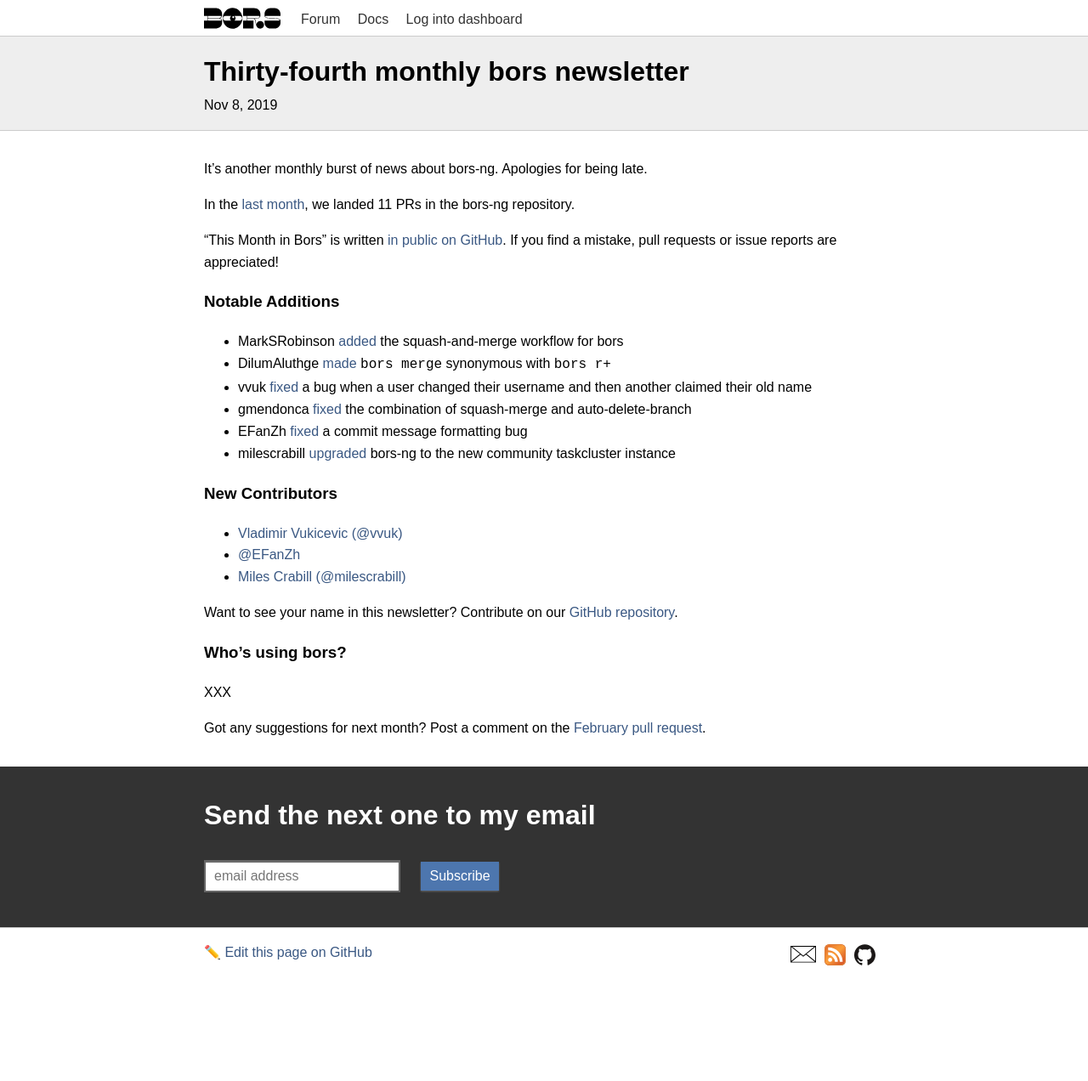
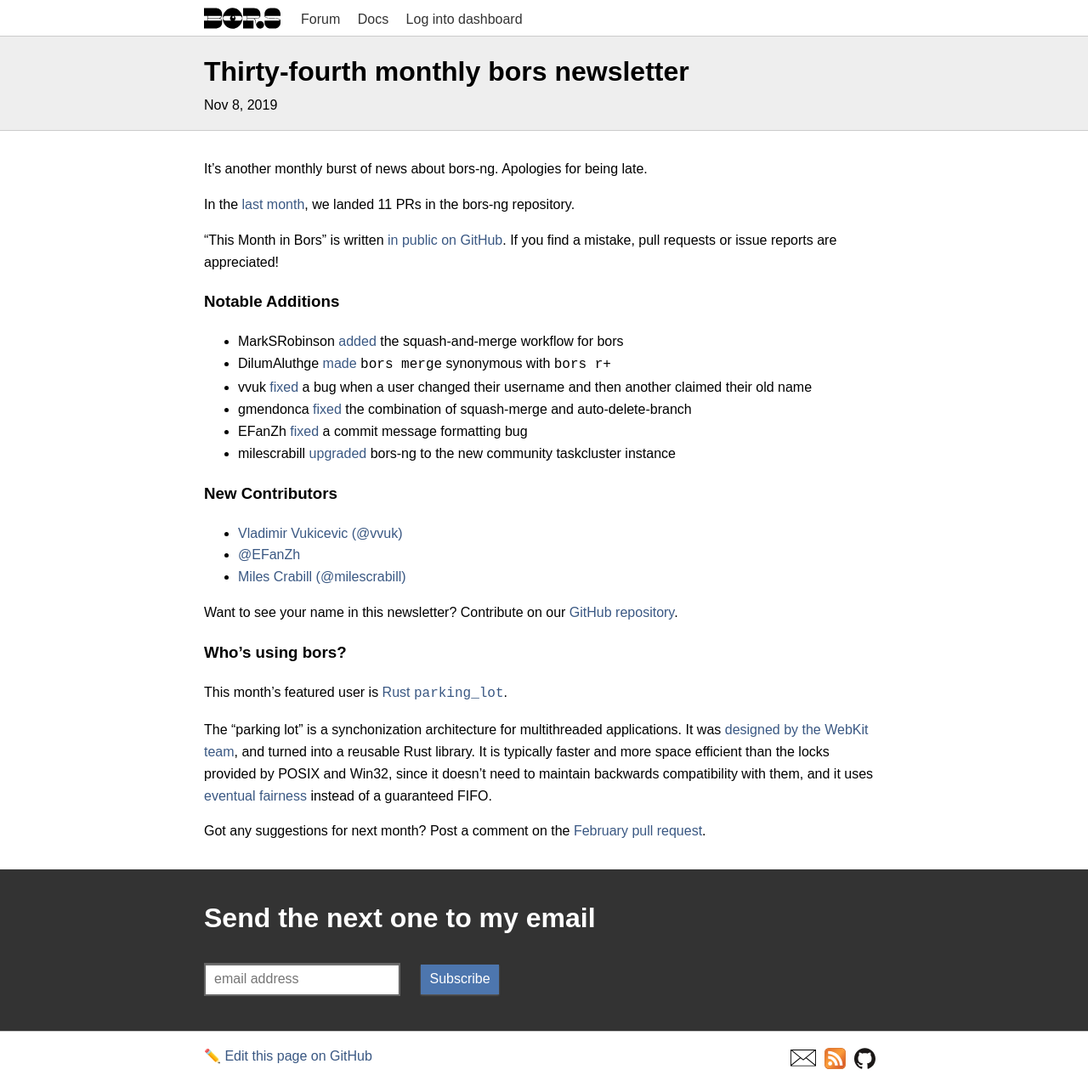
Before and after one commit to bors-ng/bors-ng.github.io, a Jekyll site: the page built from _posts/2019-11-01-tmib-34.md, in a window 1280 px wide. Shown: the whole page at 85% size. Built offline with Jekyll 4.4.1, drawn with Linux system fonts in a browser that asks for light colours; before the commit the page ends 1150 px from its top, so only the background shows below that.

Commit message:
Add featured user parking_lot

```diff
--- a/_posts/2019-11-01-tmib-34.md
+++ b/_posts/2019-11-01-tmib-34.md
@@ -38,7 +38,9 @@
 
 ### Who's using bors?
 
-XXX
+This month's featured user is [Rust `parking_lot`](https://github.com/Amanieu/parking_lot).
+
+The "parking lot" is a synchonization architecture for multithreaded applications. It was [designed by the WebKit team](https://webkit.org/blog/6161/locking-in-webkit/), and turned into a reusable Rust library. It is typically faster and more space efficient than the locks provided by POSIX and Win32, since it doesn't need to maintain backwards compatibility with them, and it uses [eventual fairness](https://trac.webkit.org/changeset/203350/webkit) instead of a guaranteed FIFO.
 
 Got any suggestions for next month?
 Post a comment on the [February pull request](https://github.com/bors-ng/bors-ng.github.io/pull/___).
```
